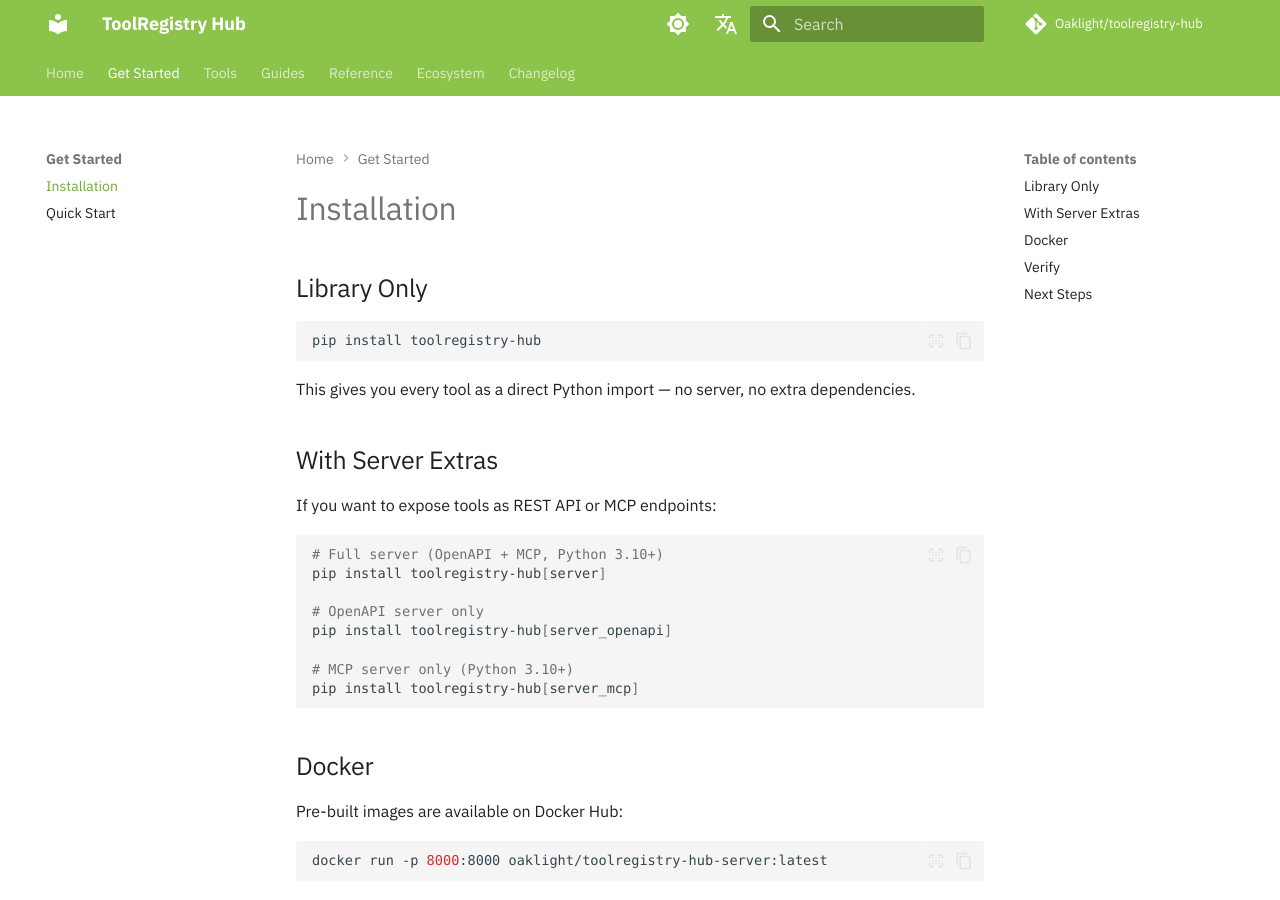
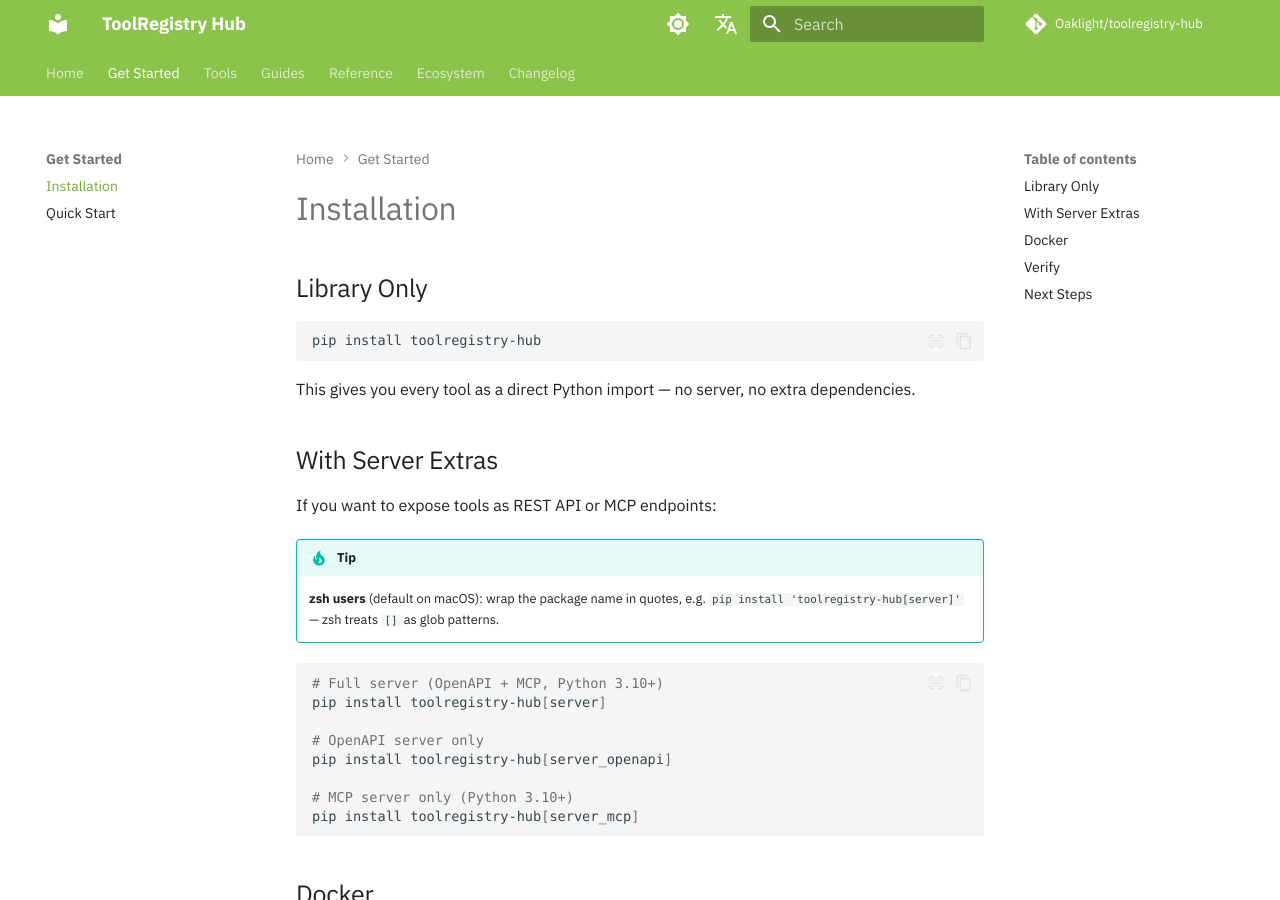
Before and after one commit to Oaklight/toolregistry-hub, an MkDocs documentation site: the page built from docs/get-started/installation.md, in a window 1280 px wide and 900 px high. Built offline with MkDocs 1.6.1 and Material for MkDocs 9.7.7, drawn with Linux system fonts in a browser that asks for light colours; some web fonts are replaced; comment, search, counter and statistics services are not loaded.

Commit message:
docs: add zsh quoting tip for extras install, enable pymdownx.emoji
zsh treats [] as glob patterns, causing pip install with extras to fail.
Added a tip admonition. Also added pymdownx.emoji extension so Material
icon shortcodes render properly.

````diff
--- a/docs/get-started/installation.md
+++ b/docs/get-started/installation.md
@@ -19,6 +19,9 @@
 ## With Server Extras
 
 If you want to expose tools as REST API or MCP endpoints:
+
+!!! tip
+    **zsh users** (default on macOS): wrap the package name in quotes, e.g. `pip install 'toolregistry-hub[server]'` — zsh treats `[]` as glob patterns.
 
 ```bash
 # Full server (OpenAPI + MCP, Python 3.10+)
--- a/mkdocs.yml
+++ b/mkdocs.yml
@@ -137,6 +137,9 @@
       generic: true
   - footnotes
   - attr_list
+  - pymdownx.emoji:
+      emoji_index: !!python/name:material.extensions.emoji.twemoji
+      emoji_generator: !!python/name:material.extensions.emoji.to_svg
   - md_in_html
   - toc:
       permalink: true
````
